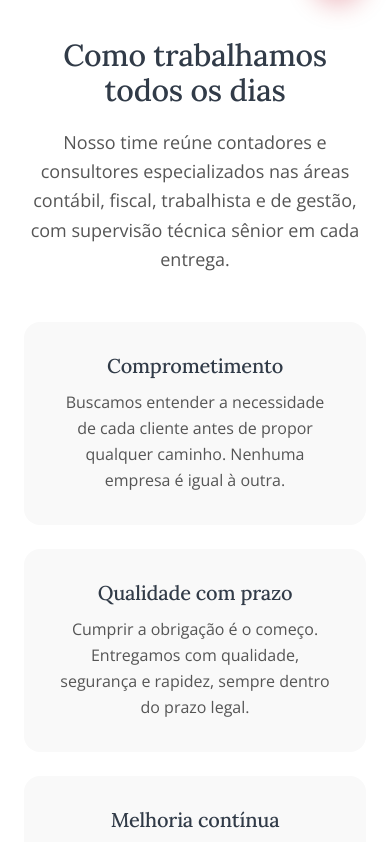
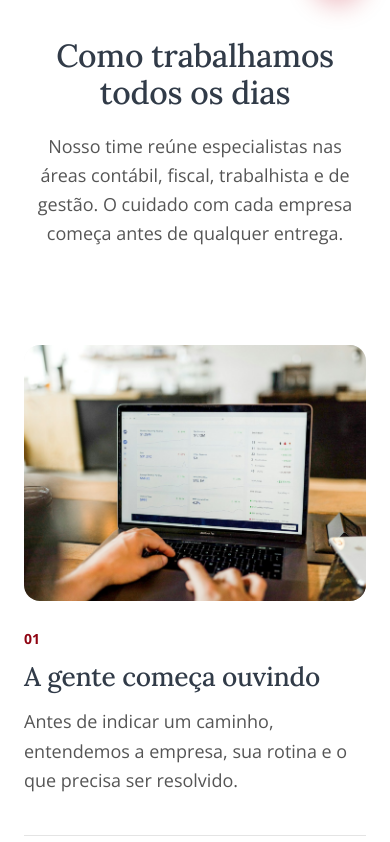
Before and after one commit to lucasignislab/statuscontabilidade, a Next.js app in the folder site/: page /quem-somos in a window 390 px wide. Shown: the part 822-1664 px from the top of the page. Built offline with nearby package versions, Linux system fonts and the light colour scheme.

Commit message:
feat: add immersive work principles section

```diff
--- a/site/src/app/quem-somos/page.tsx
+++ b/site/src/app/quem-somos/page.tsx
@@ -1,7 +1,8 @@
 import type { Metadata } from "next";
 import Link from "next/link";
 import { ArrowLeft, ArrowRight } from "lucide-react";
-import { ImageReveal, Reveal, RevealStagger } from "@/components/motion";
+import { ImageReveal, Reveal } from "@/components/motion";
+import { WorkPrinciples } from "@/components/WorkPrinciples";
 import { site, whatsappLink } from "@/data/services";
 
 export const metadata: Metadata = {
@@ -9,25 +10,6 @@ export const metadata: Metadata = {
   description:
     "Conheça a Status Contabilidade: 22 anos de mercado em Barão Geraldo, Campinas, com equipe sênior e atendimento direto.",
 };
-
-const values = [
-  {
-    t: "Comprometimento",
-    d: "Buscamos entender a necessidade de cada cliente antes de propor qualquer caminho. Nenhuma empresa é igual à outra.",
-  },
-  {
-    t: "Qualidade com prazo",
-    d: "Cumprir a obrigação é o começo. Entregamos com qualidade, segurança e rapidez, sempre dentro do prazo legal.",
-  },
-  {
-    t: "Melhoria contínua",
-    d: "Revisamos nossos processos o tempo todo para entregar mais resultado com menos custo para o cliente.",
-  },
-  {
-    t: "Supervisão de perto",
-    d: "Cada área é acompanhada por consultores técnicos sêniores, especializados no assunto que cuidam.",
-  },
-];
 
 export default function QuemSomos() {
   return (
@@ -81,28 +63,7 @@ export default function QuemSomos() {
         </div>
       </section>
 
-      <section className="bg-paper">
-        <div className="mx-auto max-w-[1200px] px-6 lg:px-12 py-16 lg:py-24">
-          <Reveal>
-            <h2 className="text-[clamp(1.9rem,3.4vw,2.6rem)] text-ink max-w-[24ch]">
-              Como trabalhamos todos os dias
-            </h2>
-            <p className="mt-5 max-w-[65ch] text-lg leading-relaxed text-slate">
-              Nosso time reúne contadores e consultores especializados nas áreas
-              contábil, fiscal, trabalhista e de gestão, com supervisão técnica
-              sênior em cada entrega.
-            </p>
-          </Reveal>
-          <RevealStagger className="mt-12 grid gap-6 sm:grid-cols-2">
-            {values.map((v) => (
-              <div key={v.t} className="rounded-2xl bg-mist p-8">
-                <h3 className="text-xl font-semibold text-ink">{v.t}</h3>
-                <p className="mt-3 text-slate leading-relaxed">{v.d}</p>
-              </div>
-            ))}
-          </RevealStagger>
-        </div>
-      </section>
+      <WorkPrinciples />
 
       <section className="bg-ink text-paper">
         <div className="mx-auto max-w-[1200px] px-6 lg:px-12 py-16 lg:py-24 grid lg:grid-cols-2 gap-14 items-center">
--- /dev/null
+++ b/site/src/components/WorkPrinciples.tsx
@@ -0,0 +1,252 @@
+"use client";
+
+import { useEffect, useRef } from "react";
+import gsap from "gsap";
+import { ScrollTrigger } from "gsap/ScrollTrigger";
+
+gsap.registerPlugin(ScrollTrigger);
+
+const principles = [
+  [
+    "A gente começa ouvindo",
+    "Antes de indicar um caminho, entendemos a empresa, sua rotina e o que precisa ser resolvido.",
+    "/images/equipe-reuniao.jpg",
+    "Equipe reunida para entender as necessidades de um cliente",
+  ],
+  [
+    "Prazo é compromisso",
+    "Cada obrigação é acompanhada de perto para chegar certa e dentro do prazo legal.",
+    "/images/assinatura-contrato.jpg",
+    "Profissional conferindo um documento antes da assinatura",
+  ],
+  [
+    "Todo processo pode melhorar",
+    "Revisamos nossa forma de trabalhar para entregar mais resultado e reduzir custos para o cliente.",
+    "/images/planejamento.jpg",
+    "Equipe analisando informações durante um planejamento",
+  ],
+  [
+    "Sempre tem alguém responsável",
+    "Cada área tem supervisão de consultores técnicos sêniores, especializados no assunto.",
+    "/images/equipe-contadores.jpg",
+    "Contadores trabalhando juntos no escritório",
+  ],
+] as const;
+
+function activateChapter(
+  activeIndex: number,
+  chapters: HTMLElement[],
+  images: HTMLElement[]
+) {
+  chapters.forEach((chapter, index) => {
+    gsap.to(chapter, {
+      opacity: index === activeIndex ? 1 : 0.38,
+      duration: 0.35,
+      ease: "power2.out",
+      overwrite: true,
+    });
+  });
+
+  images.forEach((image, index) => {
+    if (index !== activeIndex) {
+      gsap.to(image, {
+        autoAlpha: 0,
+        duration: 0.25,
+        ease: "power2.out",
+        overwrite: true,
+      });
+      return;
+    }
+
+    gsap.fromTo(
+      image,
+      { autoAlpha: 0, clipPath: "inset(8% 0 8% 0)", scale: 1.04 },
+      {
+        autoAlpha: 1,
+        clipPath: "inset(0% 0 0% 0)",
+        scale: 1,
+        duration: 0.75,
+        ease: "power3.out",
+        overwrite: true,
+      }
+    );
+  });
+}
+
+function addDesktopMotion(
+  section: HTMLElement,
+  progress: HTMLSpanElement | null,
+  chapters: HTMLElement[],
+  images: HTMLElement[]
+) {
+  activateChapter(0, chapters, images);
+
+  chapters.forEach((chapter, index) => {
+    ScrollTrigger.create({
+      trigger: chapter,
+      start: "top 58%",
+      end: "bottom 42%",
+      onEnter: () => activateChapter(index, chapters, images),
+      onEnterBack: () => activateChapter(index, chapters, images),
+    });
+  });
+
+  if (!progress) return;
+
+  gsap.fromTo(
+    progress,
+    { scaleY: 0 },
+    {
+      scaleY: 1,
+      ease: "none",
+      scrollTrigger: {
+        trigger: section,
+        start: "top 45%",
+        end: "bottom 55%",
+        scrub: true,
+      },
+    }
+  );
+}
+
+function addMobileMotion(chapters: HTMLElement[]) {
+  chapters.forEach((chapter) => {
+    gsap.fromTo(
+      chapter,
+      { opacity: 0.55, y: 24 },
+      {
+        opacity: 1,
+        y: 0,
+        duration: 0.65,
+        ease: "power3.out",
+        scrollTrigger: { trigger: chapter, start: "top 82%", once: true },
+      }
+    );
+  });
+}
+
+function DesktopGallery() {
+  return (
+    <div className="hidden lg:block">
+      <div className="sticky top-28 h-[min(68vh,660px)] overflow-hidden rounded-2xl bg-mist">
+        {principles.map(([, , image], index) => (
+          <div
+            key={image}
+            data-work-image
+            aria-hidden
+            className={`absolute inset-0 ${index === 0 ? "opacity-100" : "invisible opacity-0"}`}
+          >
+            {/* eslint-disable-next-line @next/next/no-img-element */}
+            <img
+              src={image}
+              alt=""
+              className="h-full w-full object-cover"
+              loading={index === 0 ? "eager" : "lazy"}
+            />
+            <div className="absolute inset-0 bg-gradient-to-t from-ink/30 via-transparent to-transparent" />
+          </div>
+        ))}
+        <div className="absolute bottom-7 left-7 right-7 z-10 flex items-end justify-between text-white">
+          <p className="max-w-[20ch] text-sm font-semibold leading-snug">
+            Um trabalho feito de perto, por pessoas que conhecem sua empresa.
+          </p>
+          <span className="text-xs font-bold tracking-[0.14em]">STATUS</span>
+        </div>
+      </div>
+    </div>
+  );
+}
+
+function PrincipleChapter({ index }: { index: number }) {
+  const [title, description, image, alt] = principles[index];
+
+  return (
+    <article
+      data-work-chapter
+      className="border-b border-line py-10 first:pt-0 last:border-b-0 lg:flex lg:min-h-[48vh] lg:flex-col lg:justify-center lg:border-b-0 lg:py-16 lg:pl-12"
+    >
+      <div className="mb-7 aspect-[4/3] overflow-hidden rounded-2xl bg-mist lg:hidden">
+        {/* eslint-disable-next-line @next/next/no-img-element */}
+        <img
+          src={image}
+          alt={alt}
+          className="h-full w-full object-cover"
+          loading={index === 0 ? "eager" : "lazy"}
+        />
+      </div>
+      <p className="text-sm font-bold tabular-nums text-red-700">
+        {String(index + 1).padStart(2, "0")}
+      </p>
+      <h3 className="mt-3 max-w-[18ch] !text-left text-[clamp(1.65rem,2.8vw,2.35rem)] text-ink">
+        {title}
+      </h3>
+      <p className="mt-4 max-w-[46ch] text-lg leading-relaxed text-slate">
+        {description}
+      </p>
+    </article>
+  );
+}
+
+export function WorkPrinciples() {
+  const sectionRef = useRef<HTMLElement>(null);
+  const progressRef = useRef<HTMLSpanElement>(null);
+
+  useEffect(() => {
+    if (!sectionRef.current) return;
+
+    const context = gsap.context(() => {
+      const chapters = gsap.utils.toArray<HTMLElement>("[data-work-chapter]");
+      const images = gsap.utils.toArray<HTMLElement>("[data-work-image]");
+      const reduceMotion = window.matchMedia("(prefers-reduced-motion: reduce)").matches;
+
+      if (reduceMotion) {
+        gsap.set(chapters, { opacity: 1 });
+        return;
+      }
+
+      const mediaQuery = gsap.matchMedia();
+      mediaQuery.add("(min-width: 1024px)", () =>
+        addDesktopMotion(sectionRef.current!, progressRef.current, chapters, images)
+      );
+      mediaQuery.add("(max-width: 1023px)", () => addMobileMotion(chapters));
+
+      return () => mediaQuery.revert();
+    }, sectionRef);
+
+    return () => context.revert();
+  }, []);
+
+  return (
+    <section ref={sectionRef} className="bg-paper py-16 lg:py-28">
+      <div className="mx-auto max-w-[1200px] px-6 lg:px-12">
+        <div className="max-w-[720px]">
+          <h2 className="max-w-[20ch] text-[clamp(2rem,3.8vw,3.25rem)] text-ink">
+            Como trabalhamos todos os dias
+          </h2>
+          <p className="mt-5 max-w-[62ch] text-lg leading-relaxed text-slate">
+            Nosso time reúne especialistas nas áreas contábil, fiscal,
+            trabalhista e de gestão. O cuidado com cada empresa começa antes de
+            qualquer entrega.
+          </p>
+        </div>
+
+        <div className="mt-14 lg:mt-20 lg:grid lg:grid-cols-[minmax(0,1.1fr)_minmax(340px,0.9fr)] lg:gap-20">
+          <DesktopGallery />
+
+          <div className="relative">
+            <div className="absolute bottom-0 left-0 top-0 hidden w-px overflow-hidden bg-line lg:block">
+              <span
+                ref={progressRef}
+                className="block h-full w-full origin-top bg-status-red"
+              />
+            </div>
+
+            {principles.map(([title], index) => (
+              <PrincipleChapter key={title} index={index} />
+            ))}
+          </div>
+        </div>
+      </div>
+    </section>
+  );
+}
```
